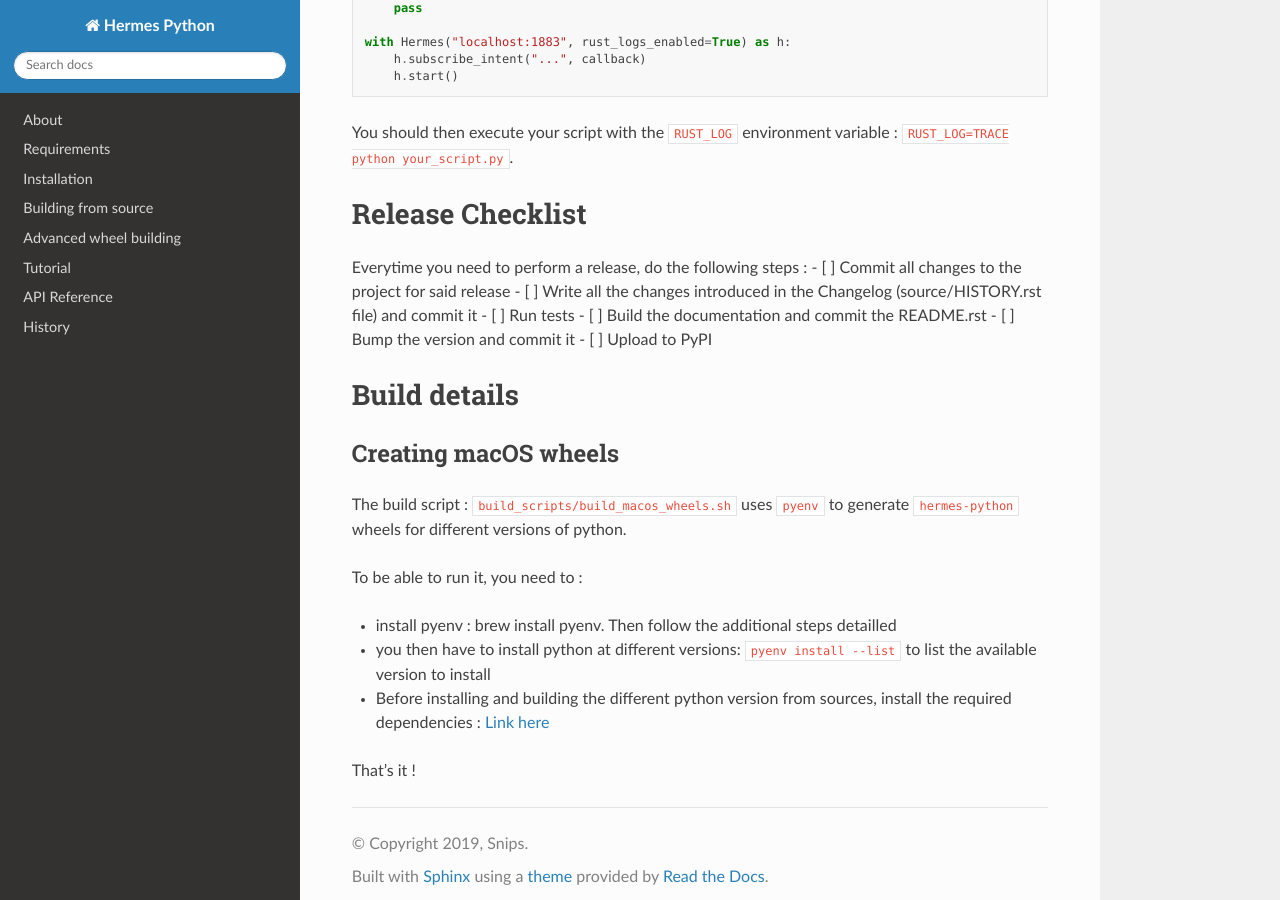
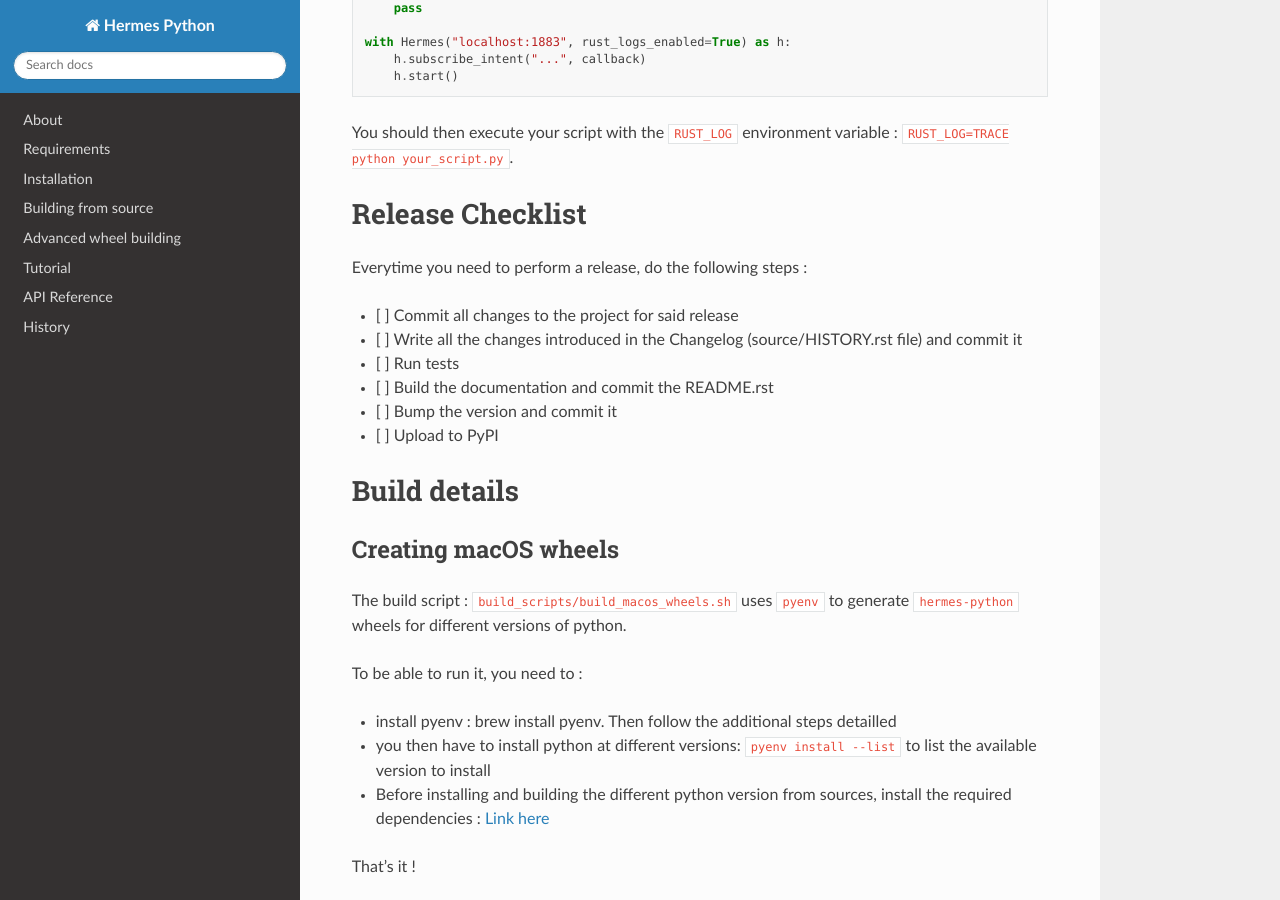
Before and after one commit to snipsco/hermes-protocol, a Sphinx documentation site: the page built from platforms/hermes-python/documentation/source/README.rst, in a window 1280 px wide and 900 px high, scrolled down 11724 px. Built offline with Sphinx 7.4.7 and the Read the Docs theme 2.0.0, drawn with Linux system fonts in a browser that asks for light colours.

```diff
--- a/platforms/hermes-python/documentation/source/README.rst
+++ b/platforms/hermes-python/documentation/source/README.rst
@@ -12,12 +12,13 @@ Release Checklist
 =================
 
 Everytime you need to perform a release, do the following steps :
-- [ ] Commit all changes to the project for said release
-- [ ] Write all the changes introduced in the Changelog (source/HISTORY.rst file) and commit it
-- [ ] Run tests
-- [ ] Build the documentation and commit the README.rst
-- [ ] Bump the version and commit it
-- [ ] Upload to PyPI
+
+* [ ] Commit all changes to the project for said release
+* [ ] Write all the changes introduced in the Changelog (source/HISTORY.rst file) and commit it
+* [ ] Run tests
+* [ ] Build the documentation and commit the README.rst
+* [ ] Bump the version and commit it
+* [ ] Upload to PyPI
 
 Build details
 =============
@@ -30,8 +31,8 @@ wheels for different versions of python.
 
 To be able to run it, you need to :
 
-- install pyenv : brew install pyenv. Then follow the additional steps detailled
-- you then have to install python at different versions:  ``pyenv install --list`` to list the available version to install
-- Before installing and building the different python version from sources, install the required dependencies : `Link here <https://github.com/pyenv/pyenv/wiki />`_
+* install pyenv : brew install pyenv. Then follow the additional steps detailled
+* you then have to install python at different versions: ``pyenv install --list`` to list the available version to install
+* Before installing and building the different python version from sources, install the required dependencies : `Link here <https://github.com/pyenv/pyenv/wiki />`_
 
 That's it !
```
